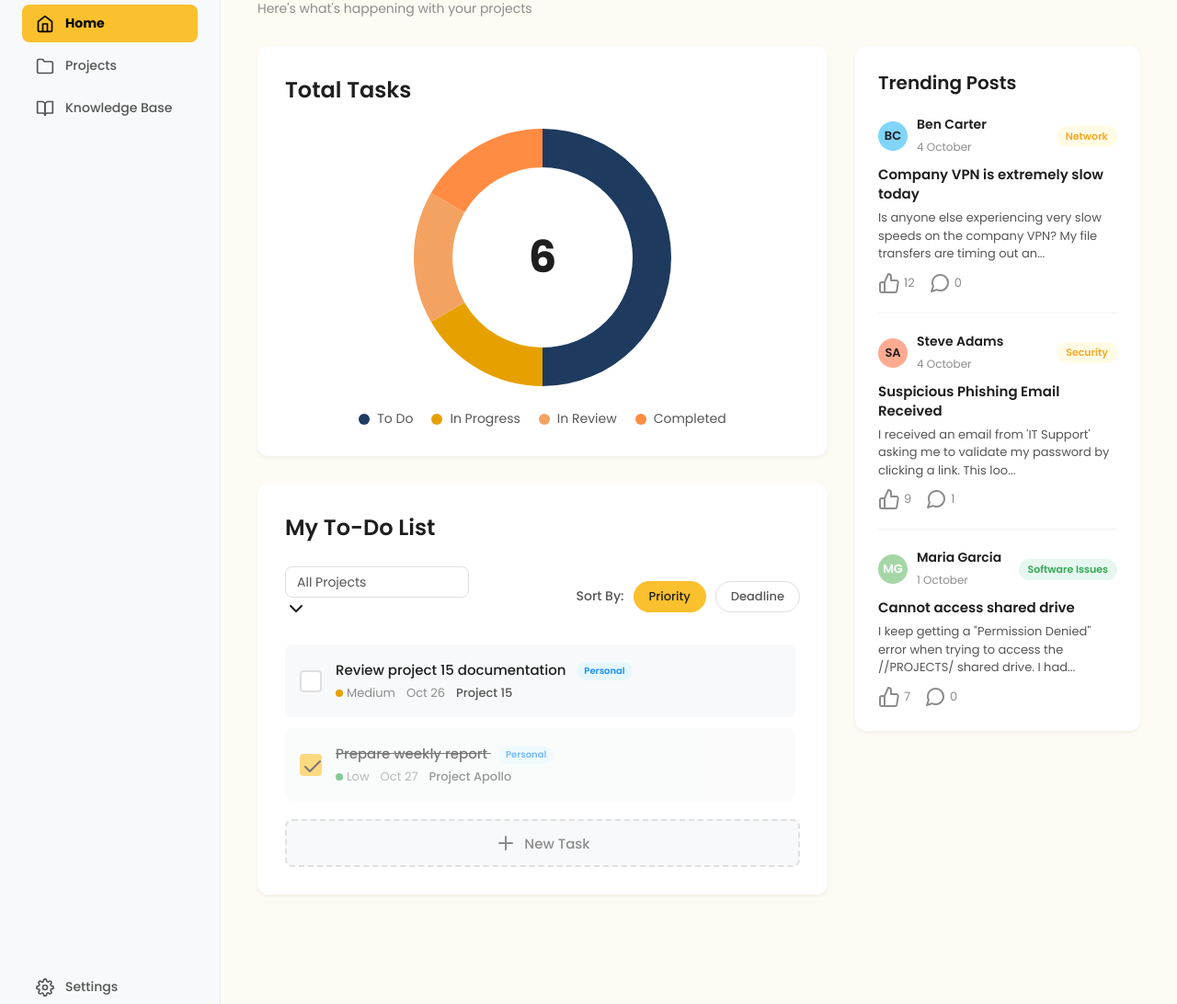
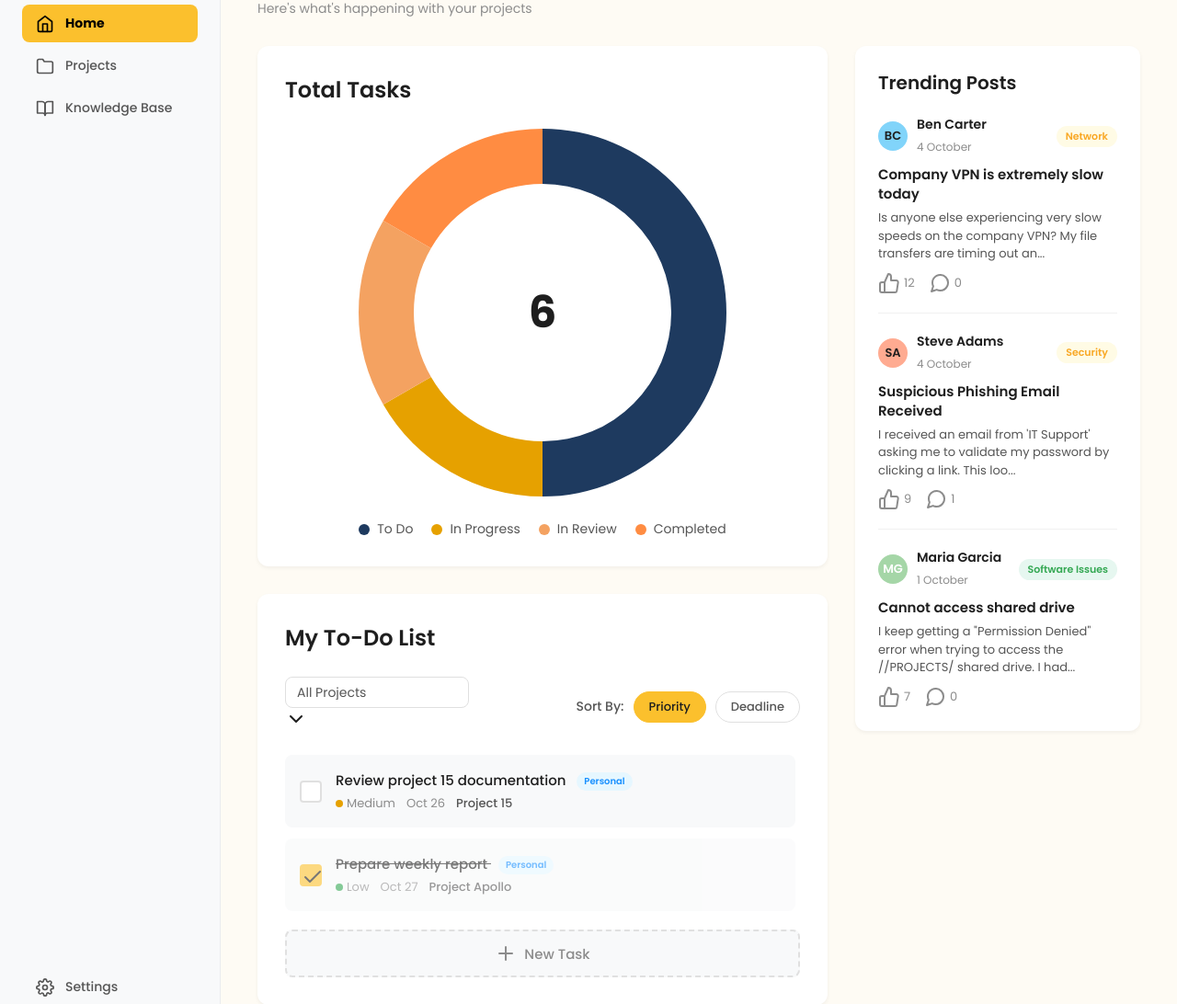
Before and after one commit to I-amour/Team-Proj, a PHP site: page /user/home/home.html in a window 1280 px wide. Shown: the part 84-1176 px from the top of the page at 92% size. Run offline with PHP 8.4, Linux system fonts and the light colour scheme.

Commit message:
Make chart bigger, chose different bar color chart

```diff
--- a/user/app.js
+++ b/user/app.js
@@ -1220,22 +1220,22 @@ function renderTotalTasksChart(currentUser) {
                     {
                         label: 'To Do',
                         data: projectNames.map(name => projectData[name].todo),
-                        backgroundColor: '#1E3A5F'
+                        backgroundColor: '#ff8ed9ff'
                     },
                     {
                         label: 'In Progress',
                         data: projectNames.map(name => projectData[name].inprogress),
-                        backgroundColor: '#E6A100'
+                        backgroundColor: '#8282ffff'
                     },
                     {
                         label: 'In Review',
                         data: projectNames.map(name => projectData[name].review),
-                        backgroundColor: '#F4A261'
+                        backgroundColor: '#ffcea6ff'
                     },
                     {
                         label: 'Completed',
                         data: projectNames.map(name => projectData[name].completed),
-                        backgroundColor: '#FF8C42'
+                        backgroundColor: '#baa5ffff'
                     }
                 ]
             },
@@ -1253,6 +1253,9 @@ function renderTotalTasksChart(currentUser) {
                         stacked: true,
                         beginAtZero: true,
                         ticks: {
+                            font: {
+                                size: 12
+                            },
                             stepSize: 20
                         }
                     }
@@ -1262,13 +1265,17 @@ function renderTotalTasksChart(currentUser) {
                         display: true,
                         position: 'bottom',
                         labels: {
-                            padding: 15,
                             font: {
-                                size: 12
-                            }
-                        }
-                    }
-                }
+                                size: 12,
+                                weight: 400
+                            },
+                            padding: 10,
+                            boxWidth: 60,  // Make legend boxes larger
+                            boxHeight: 30
+                        }
+                    }
+                },
+
             }
         });
     } else {
@@ -1325,7 +1332,7 @@ function renderToDoList(currentUser) {
     const projects = [...new Set(simPersonalTodos.filter(t => t.owner === currentUser.email).map(t => t.project))];
     projectSelect.innerHTML = '<option value="">All Projects</option>'; // Add 'All' option
     projects.forEach(project => {
-        if(project) { // Only add if project is not null
+        if (project) { // Only add if project is not null
             const option = document.createElement('option');
             option.value = project;
             option.textContent = project;
--- a/user/home/home.css
+++ b/user/home/home.css
@@ -42,18 +42,24 @@
 .donut-chart-container {
     position: relative;
     width: 100%;
-    max-width: 600px; /* Max width for bar chart */
-    height: 280px;
+    max-width: 900px; /* Max width for bar chart */
+    height: 400px; /* INCREASED from 280px to 400px for larger charts */
     margin: 0 auto 25px auto;
     display: flex;
     justify-content: center;
     align-items: center;
 }
 
-/* Canvas wrapper for proper centering */
+/* Canvas wrapper - bar charts fill container, donuts stay centered */
 .donut-chart-container canvas {
-    max-width: 280px;
-    max-height: 280px;
+    max-width: 100%;
+    max-height: 100%;
+}
+
+/* Specific styling for donut chart (when center text is present) */
+.donut-chart-container:has(.donut-center) canvas {
+    max-width: 400px; /* INCREASED from 280px to 400px */
+    max-height: 400px; /* INCREASED from 280px to 400px */
 }
 
 .donut-center {
@@ -76,6 +82,7 @@
     justify-content: center;
     gap: 20px;
     flex-wrap: wrap;
+
 }
 
 .legend-item {
```
Lines whose indentation alone changed are shown as unchanged.
